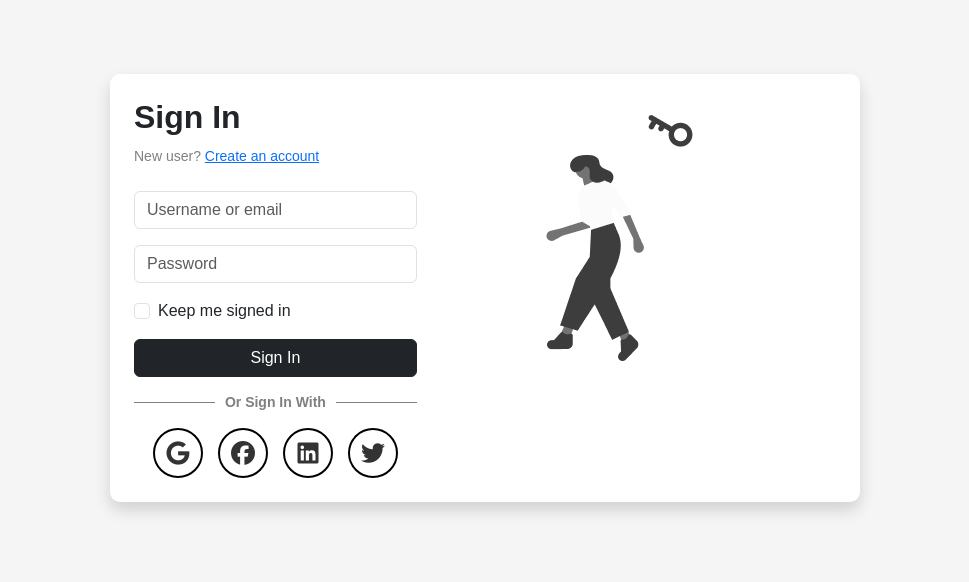
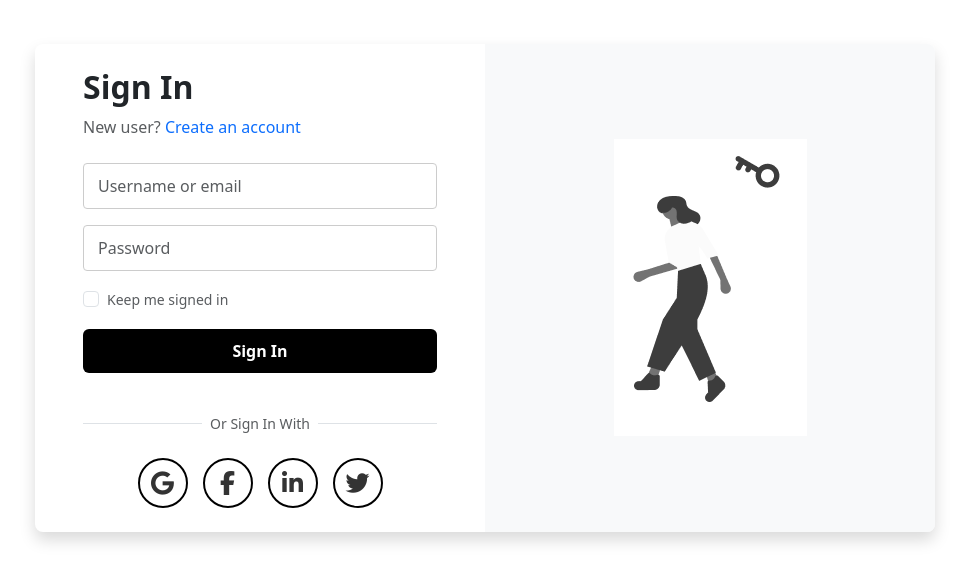
Before and after one commit to Athira-10/Countrydata, a React (Create React App) app: page / in a window 1280 px wide. Shown: the part 112-694 px from the top of the page, without its empty margins (155-1124 px from the left). Built offline with nearby package versions, Linux system fonts and the light colour scheme.

Commit message:
commit update

```diff
--- a/src/Login/Login.jsx
+++ b/src/Login/Login.jsx
@@ -12,38 +12,38 @@ const Login = () => {
   const navigate = useNavigate();
 
   const validatePassword = (password) => {
-    const regex = /^(?=.*[A-Z])(?=.*\d)(?=.*[@$!%*?&#^()])[A-Za-z\d@$!%*?&#^()]{8,}$/;
+    const regex =
+      /^(?=.*[A-Z])(?=.*\d)(?=.*[@$!%*?&#^()])[A-Za-z\d@$!%*?&#^()]{8,}$/;
     return regex.test(password);
   };
-
 
   const handleSubmit = (e) => {
     e.preventDefault();
 
-    console.log("Password entered:", password);
-    console.log("Validation result:", validatePassword(password));
-
     if (!validatePassword(password)) {
-      setError("Password must be at least 8 characters long with 1 uppercase, 1 number, and 1 symbol.");
+      setError(
+        "Password must be at least 8 characters long with 1 uppercase, 1 number, and 1 symbol."
+      );
       return;
     }
 
     setError("");
-    console.log("Password validated successfully! Navigating to homepage...");
     navigate("/homepage");
   };
 
+  return (
+    <div className="login-wrapper d-flex align-items-center justify-content-center">
+      <div className="login-card d-flex shadow">
+        {/* LEFT: FORM SECTION */}
+        <div className="login-form px-5 py-4">
+          <h2 className="fw-bold mb-2">Sign In</h2>
+          <p className="text-muted mb-4">
+            New user?{" "}
+            <a href="#" className="text-primary text-decoration-none">
+              Create an account
+            </a>
+          </p>
 
-  return (
-    <div className="login-container d-flex align-items-center justify-content-center">
-      <div className="login-card shadow p-4 d-flex">
-
-        <div className="login-form-container">
-          <h2 className="fw-bold">Sign In</h2>
-          <p>
-            New user? <a href="#">Create an account</a>
-          </p>
-          <div className="mt-4">
           <form onSubmit={handleSubmit}>
             <div className="mb-3">
               <input
@@ -65,38 +65,59 @@ const Login = () => {
                 required
               />
             </div>
-              <div className="mb-3 form-check">
-                <input type="checkbox" className="form-check-input" id="keepSignedIn" />
-                <label className="form-check-label" htmlFor="keepSignedIn">
+
+            <div className="d-flex align-items-center justify-content-between mb-3">
+              <div className="form-check">
+                <input
+                  type="checkbox"
+                  className="form-check-input"
+                  id="keepSignedIn"
+                />
+                <label
+                  className="form-check-label small text-muted"
+                  htmlFor="keepSignedIn"
+                >
                   Keep me signed in
                 </label>
               </div>
-              {error && <p className="text-danger">{error}</p>}
-              <button type="submit" className="btn btn-dark w-100">
+            </div>
+
+            {error && <p className="text-danger small">{error}</p>}
+
+            <button type="submit" className="btn btn-dark w-100 mb-3">
               Sign In
             </button>
           </form>
-          </div>
 
-          <div className="or-sign-in">
-            <div className="line"></div>
-            <p className="text-center">Or Sign In With</p>
-            <div className="line"></div>
+          <div className="divider my-4 d-flex align-items-center">
+            <div className="flex-grow-1 border-top"></div>
+            <p className="mx-2 mb-0 small text-muted">Or Sign In With</p>
+            <div className="flex-grow-1 border-top"></div>
           </div>
 
           <div className="social-icons text-center">
-            <div className="icon-circle"><i className="fab fa-google"></i></div>
-            <div className="icon-circle"><i className="fab fa-facebook"></i></div>
-            <div className="icon-circle"><i className="fab fa-linkedin"></i></div>
-            <div className="icon-circle"><i className="fab fa-twitter"></i></div>
+            <div className="icon-circle">
+              <i className="fab fa-google"></i>
+            </div>
+            <div className="icon-circle">
+              <i className="fab fa-facebook-f"></i>
+            </div>
+            <div className="icon-circle">
+              <i className="fab fa-linkedin-in"></i>
+            </div>
+            <div className="icon-circle">
+              <i className="fab fa-twitter"></i>
+            </div>
+          </div>
         </div>
 
-        </div>
-
-
-        <div className="login-image-container ">
-          <img src={loginIllustration} alt="Login Illustration" className="img-fluid" />
-
+        {/* RIGHT: IMAGE SECTION */}
+        <div className="login-illustration d-flex align-items-center justify-content-center bg-light">
+          <img
+            src={loginIllustration}
+            alt="Login Illustration"
+            className="img-fluid illustration-img"
+          />
         </div>
       </div>
     </div>
--- a/src/Login/login.css
+++ b/src/Login/login.css
@@ -1,165 +1,81 @@
-body {
-    margin: 0;
-    padding: 0;
-    font-family: Arial, sans-serif;
-    background-color: #f5f5f5;
+.login-wrapper {
+  height: 100vh;
+  background-color: #ffffff;
 }
 
-
-.login-container {
-    height: 100vh;
-    display: flex;
-    justify-content: center;
-    align-items: center;
+.login-card {
+  background: #fff;
+  border-radius: 8px;
+  overflow: hidden;
+  width: 900px;
+  max-width: 95%;
 }
 
-
-.login-card {
-    display: flex;
-    background-color: white;
-    border-radius: 10px;
-    width: 750px;
-    padding: 30px;
-    box-shadow: 0px 4px 10px rgba(0, 0, 0, 0.1);
+.login-form {
+  flex: 1;
 }
 
-
-.login-form-container {
+.login-illustration {
   width: 50%;
-    padding-right: 30px;
+  padding: 30px;
 }
 
-.login-form-container h2 {
-    margin-bottom: 10px;
+.illustration-img {
+  max-height: 400px;
+  object-fit: contain;
 }
 
-.login-form-container p {
-    font-size: 14px;
-    color: gray;
+/* Inputs */
+.form-control {
+  border: 1px solid #ccc;
+  border-radius: 4px;
+  padding: 10px 14px;
 }
 
+.btn-dark {
+  background-color: #000;
+  border: none;
+  padding: 10px;
+  font-weight: 600;
+}
+
+.divider {
+  text-align: center;
+}
 
 .social-icons {
   display: flex;
   justify-content: center;
   gap: 15px;
-    margin-top: 10px;
 }
 
-
 .icon-circle {
-    width: 50px;
-    height: 50px;
+  width: 36px;
+  height: 36px;
+  border-radius: 50%;
+  border: 1px solid #ccc;
   display: flex;
   align-items: center;
   justify-content: center;
-    border: 2px solid black;
-    border-radius: 50%;
-    font-size: 20px;
   cursor: pointer;
-    transition: 0.3s ease-in-out;
+  transition: 0.2s;
 }
 
-
 .icon-circle:hover {
-    background-color: black;
-    color: white;
-  }
-
-.social-icons i {
-    font-size: 24px;
-    margin: 0 10px;
-    cursor: pointer;
-    color: #333;
-}
-
-.social-icons i:hover {
-    color: #007bff;
-}
-
-
-.login-image-container {
-    width: 50%;
-    position: relative;
-    margin-left: 80px;
-}
-
-.login-image-container img {
-    max-width: 100%;
-    height: auto;
-}
-
-
-.key-icon {
-    position: absolute;
-    top: 10px;
-    right: 20px;
-    font-size: 30px;
-    color: black;
-}
-
-.or-sign-in {
-    display: flex;
-    align-items: center;
-    justify-content: center;
-    gap: 10px;
-    margin: 15px 0;
-  }
-
-
-  .line {
-    flex-grow: 1;
-    height: 1px;
-    background-color: gray;
-  }
-
-
-  .or-sign-in p {
-    margin: 0;
-    font-weight: bold;
-    white-space: nowrap;
+  background-color: #000;
+  color: #fff;
 }
 
 @media (max-width: 768px) {
   .login-card {
     flex-direction: column;
-        align-items: center;
-        text-align: center;
-        width: 90%;
-        padding: 20px;
   }
 
-    .login-form-container {
+  .login-illustration {
     width: 100%;
-        padding-right: 0;
   }
 
-    .login-image-container {
-        width: 100%;
-        margin-top: 20px;
-    }
-
-    .login-image-container img {
-        width: 80%;
+  .illustration-img {
+    max-height: 250px;
   }
 }
-
-@media (max-width: 480px) {
-    .login-card {
-        padding: 15px;
-    }
-
-    .login-form-container h2 {
-        font-size: 22px;
-    }
-
-    .login-form-container p {
-        font-size: 12px;
-    }
-
-    .icon-circle {
-        width: 35px;
-        height: 35px;
-        font-size: 16px;
-    }
-}
```
Lines whose indentation alone changed are shown as unchanged.
